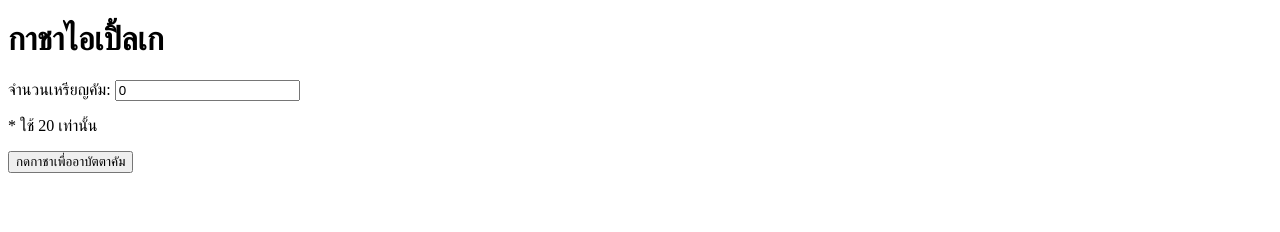
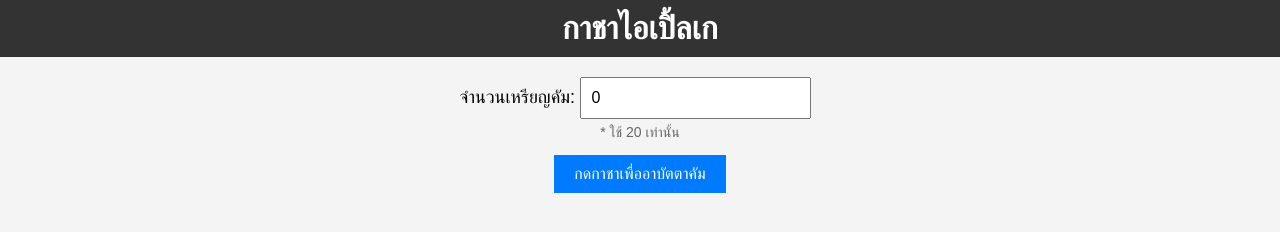
Before and after one commit to tagertee/Tg, a plain HTML site: page index.html in a window 1280 px wide. Drawn offline with Linux system fonts and the light colour scheme.

Commit message:
Update style.css

```diff
--- a/style.css
+++ b/style.css
@@ -1,3 +1,46 @@
+/* style.css */
+body {
+  font-family: Arial, sans-serif;
+  margin: 0;
+  padding: 0;
+  background-color: #f4f4f4;
+  text-align: center;
+}
+
+h1 {
+  background-color: #333;
+  color: #fff;
+  padding: 10px 0;
+  margin: 0;
+}
+
+.gacha-container {
+  padding: 20px;
+}
+
+label {
+  font-size: 18px;
+}
+
+input {
+  padding: 10px;
+  font-size: 16px;
+  margin-right: 10px;
+}
+
+button {
+  padding: 10px 20px;
+  font-size: 16px;
+  color: #fff;
+  background-color: #007bff;
+  border: none;
+  cursor: pointer;
+}
+
+button:hover {
+  background-color: #0056b3;
+}
+
 #result {
   padding: 10px;
   border-radius: 5px;
@@ -9,6 +52,24 @@
   margin-top: 10px;
   display: none; /* Hidden by default */
   position: relative;
+}
+
+.message {
+  margin-top: 10px;
+  padding: 10px;
+  border-radius: 5px;
+  background-color: #fff;
+  color: #f00; /* Red color for error messages */
+  border: 1px solid #ddd;
+  font-size: 16px;
+  display: none; /* Hide by default */
+  text-align: center;
+}
+
+.info-text {
+  font-size: 14px;
+  color: #666; /* สีเทาอ่อนสำหรับคำกำกับ */
+  margin-top: 5px;
 }
 
 @keyframes bounceIn {
```
